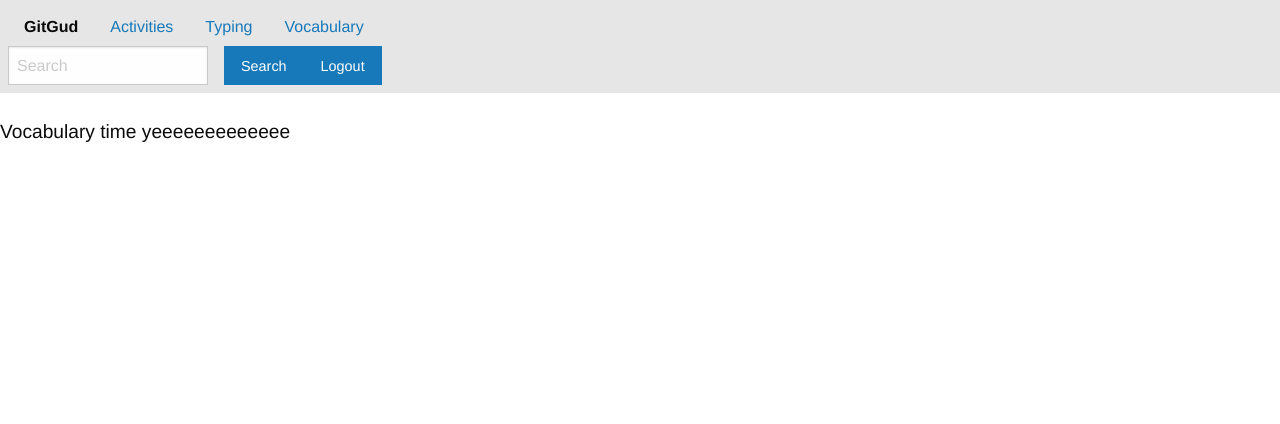
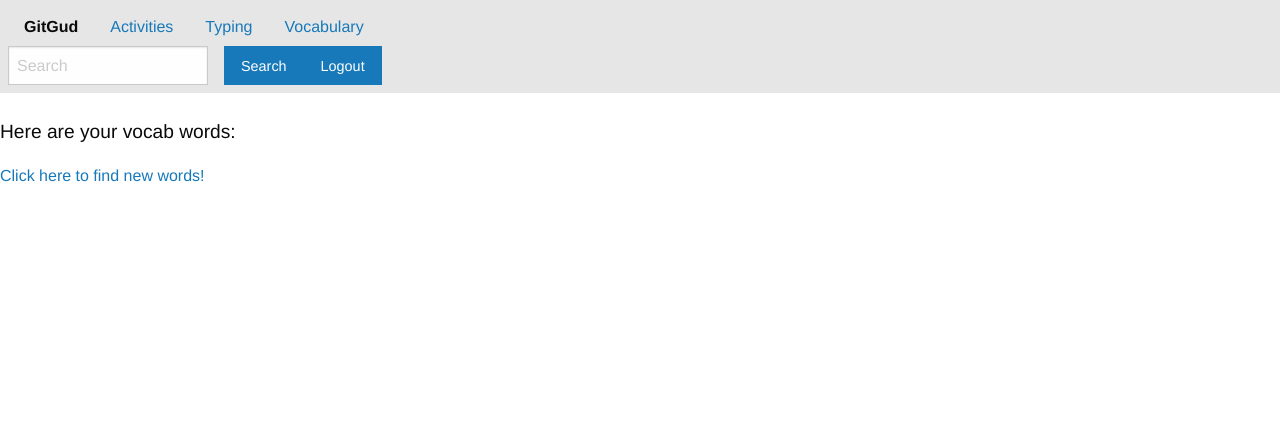
Before and after one commit to huiminwu/lambBaaas, a Flask app: page /vocab in a window 1280 px wide. Shown: the top 424 px of the page. Run offline with Flask 2, Linux system fonts and the light colour scheme; data that the repository does not hold is empty; some libraries are stand-ins or nearby versions.

Commit message:
added stuff

```diff
--- a/app.py
+++ b/app.py
@@ -153,6 +153,7 @@ def search_results(word):
     result = api.get_word(query)
     return render_template('word_search.html', **result)
 
+@app.route('/def/<word>', defaults={'oldQuery': None})
 @app.route('/def/<oldQuery>/<word>')
 def definition(oldQuery, word):
     '''
@@ -164,7 +165,9 @@ def definition(oldQuery, word):
     result['oldQuery'] = oldQuery
     if result == {}:
         flash('No definitions found!')
-        return redirect(url_for('search_results', word = oldQuery))
+        if oldQuery:
+            return redirect(url_for('search_results', word = oldQuery))
+        return redirect(url_for('vocab'))
     return render_template('definitions.html', **result)
 
 @app.route('/saveWord', methods = ['POST'])
--- a/templates/vocab.html
+++ b/templates/vocab.html
@@ -7,6 +7,13 @@
     <p style="color: black">Msg: {{ msg }}</p>
   {% endfor %}
 
-<p>Vocabulary time yeeeeeeeeeeeee</p>
-
+  <p>Here are your vocab words:</p>
+  <p>
+    <ol>
+      {% for word in words %}
+        <a href="/def/{{word}}">{{word}}</a>
+      {% endfor %}
+    </ol>
+  </p>
+  <a href="/wordSearch">Click here to find new words!</a>
 {% endblock %}
```
Lines whose indentation alone changed are shown as unchanged.
